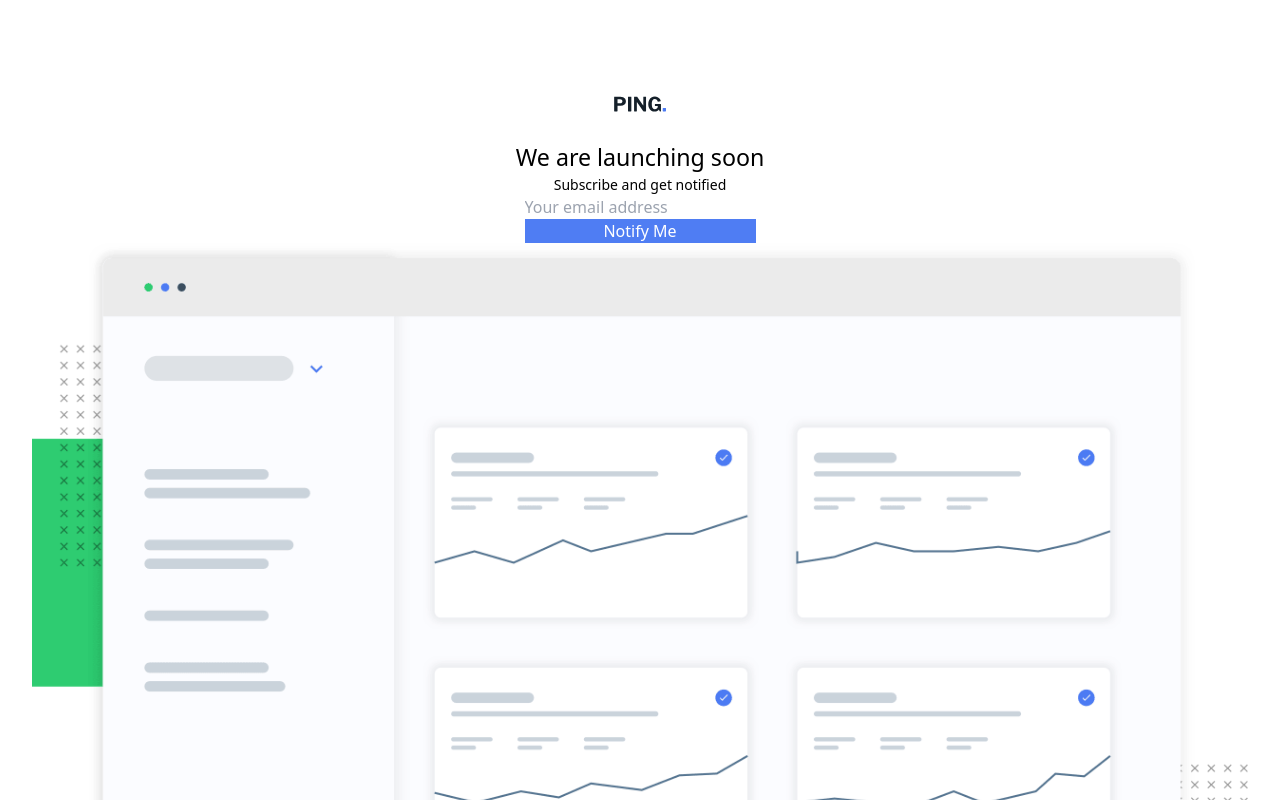
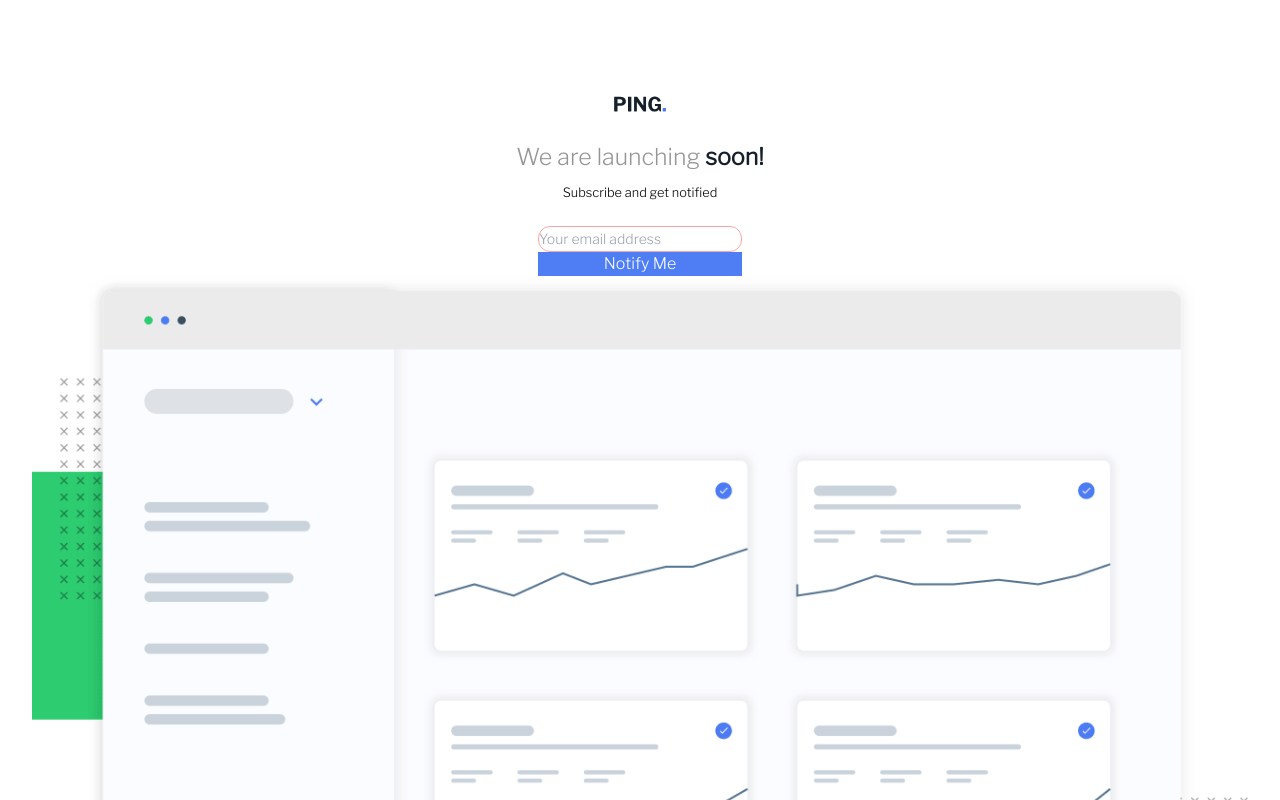
Before and after one commit to elvisowusu/ping-page, a React (Vite) app: page / in a window 1280 px wide. Shown: the top 800 px of the page. Built offline with nearby package versions, Linux system fonts and the light colour scheme.

Commit message:
added more syles

```diff
--- a/index.html
+++ b/index.html
@@ -3,6 +3,9 @@
   <head>
     <meta charset="UTF-8" />
     <link rel="icon" type="image/svg+xml" href="/vite.svg" />
+    <link rel="preconnect" href="https://fonts.googleapis.com">
+<link rel="preconnect" href="https://fonts.gstatic.com" crossorigin>
+<link href="https://fonts.googleapis.com/css2?family=Libre+Franklin:wght@300&display=swap" rel="stylesheet">
     <meta name="viewport" content="width=device-width, initial-scale=1.0" />
     <title>Ping Page</title>
   </head>
--- a/src/App.jsx
+++ b/src/App.jsx
@@ -9,16 +9,17 @@ import './App.css'
 function App() {
 
   return (
-    <div className='flex flex-col justify-center items-center' >
+    <div className='flex flex-col justify-center items-center font-LibreFranklin font-medium' >
       <img
         src={logo}
         alt="logo"
         className='h-4 mt-[4rem] mb-7'
       />
-      <p className='text-[1.45rem]'>We are launching <span className='' >soon</span></p>
-      <p className='text-sm'>Subscribe and get notified</p>
+      <p className='text-[1.45rem] text-colorGray'>We are launching <span className='font-black text-VeryDarkBlue' >soon!</span></p>
+      <p className='text-[0.8rem] mt-2 mb-6'>Subscribe and get notified</p>
       <form className='flex flex-col'>
         <input
+        className='placeholder:text-sm border border-red-300 rounded-xl'
           placeholder='Your email address'
           type="email"
          />
--- a/tailwind.config.js
+++ b/tailwind.config.js
@@ -10,8 +10,11 @@ export default {
         Colorblue: `hsl(223, 87%, 63%)`,
         PaleBlue: `hsl(223, 100%, 88%)`,
         LightRed: `hsl(354, 100%, 66%)`,
-        Gray: `hsl(0, 0%, 59%)`,
+        colorGray: `hsl(0, 0%, 59%)`,
         VeryDarkBlue: `hsl(209, 33%, 12%)`,
+      },
+      fontFamily:{
+        LibreFranklin: `Libre Franklin, sans-serif`,
       }
     },
   },
```
